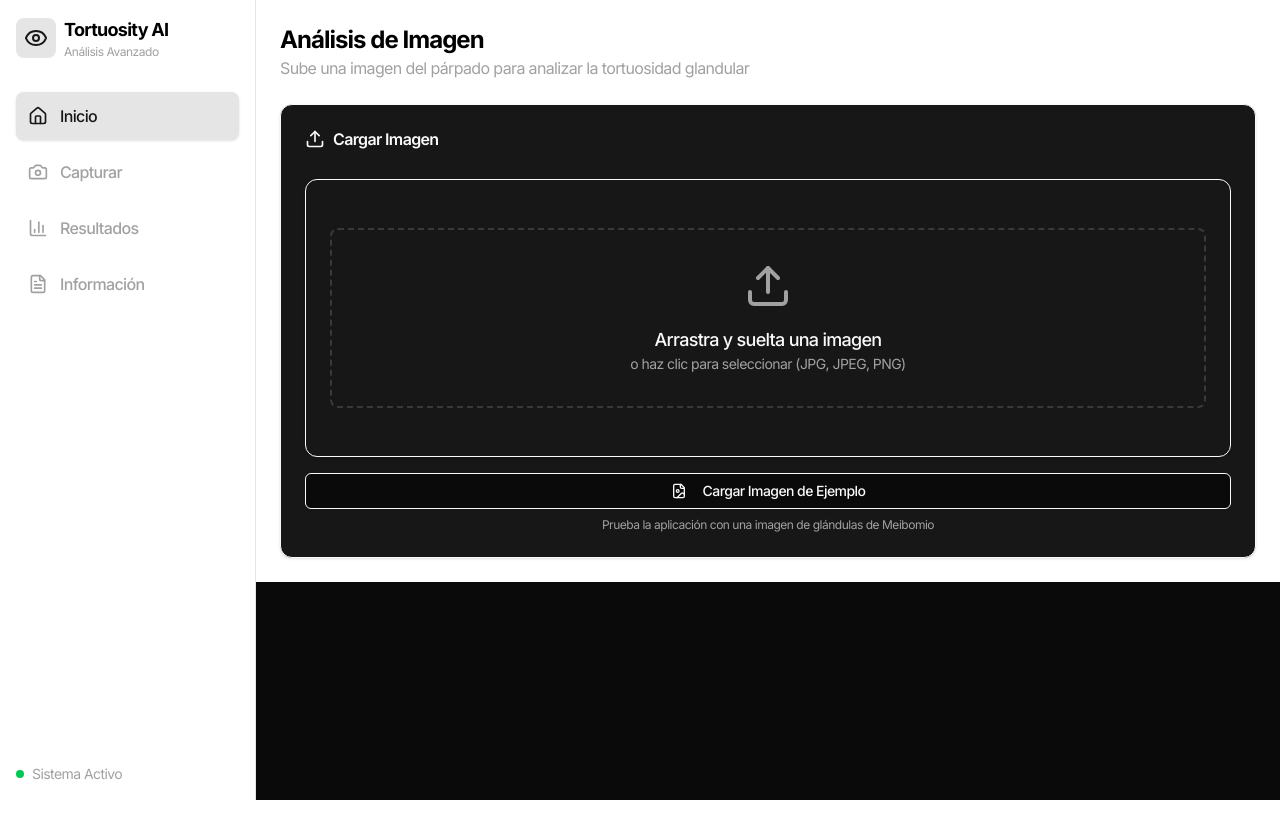
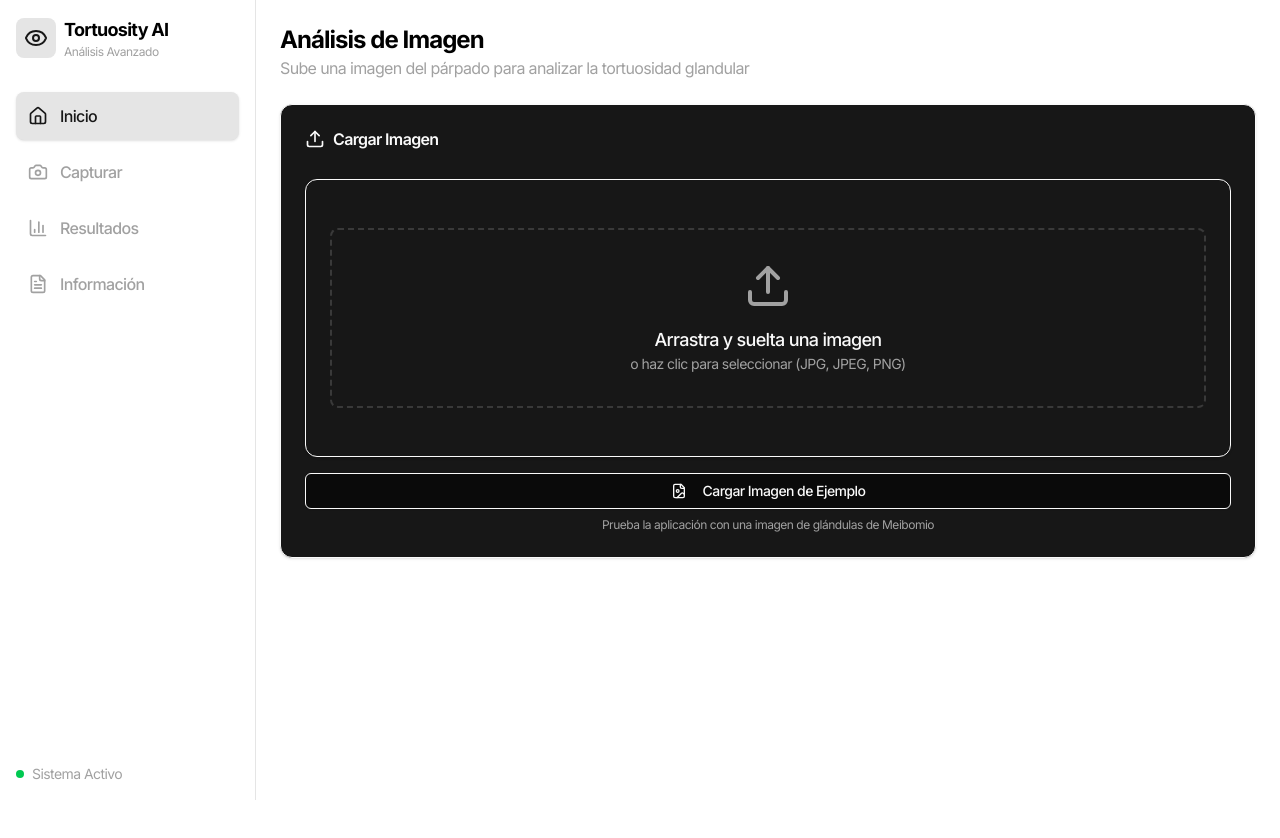
Before and after one commit to juliodiaz0209/TORTUOSITY, a Next.js app in the folder frontend/: page / in a window 1280 px wide. Shown: the top 838 px of the page. Before the commit the page ends 800 px from the top, so only its background shows below. Built offline with nearby package versions, Linux system fonts and the light colour scheme.

Commit message:
fix: just fix the overflow-visible

```diff
--- a/frontend/src/app/globals.css
+++ b/frontend/src/app/globals.css
@@ -54,6 +54,19 @@
   letter-spacing: -0.04em;
 }
 
+/* Ensure body and html have proper background */
+html, body {
+  background-color: oklch(1 0 0);
+  min-height: 100vh;
+}
+
+/* Dark mode backgrounds */
+@media (prefers-color-scheme: dark) {
+  html, body {
+    background-color: oklch(0.145 0 0);
+  }
+}
+
 /* Custom scrollbar */
 .custom-scrollbar::-webkit-scrollbar {
   width: 6px;
@@ -104,6 +117,44 @@
 
 .dashboard-content {
   background-color: oklch(1 0 0);
+  width: calc(100vw - 16rem); /* 16rem = 64 (ml-64) */
+  max-width: 100%;
+}
+
+/* Ensure no black spaces at bottom */
+.dashboard-content > div {
+  background-color: inherit;
+}
+
+/* Fix for content sections */
+.animate-fade-in {
+  background-color: inherit;
+  min-height: 100%;
+}
+
+/* Ensure full width coverage */
+.dashboard-content {
+  overflow: visible !important;
+}
+
+/* Fix for right edge black strip */
+.dashboard-content > * {
+  width: 100%;
+  max-width: 100%;
+}
+
+/* Fix for duplicate scrollbars */
+.dashboard-content .tabs {
+  overflow: visible !important;
+}
+
+.dashboard-content .tabs-content {
+  overflow: visible !important;
+}
+
+/* Ensure no internal scrolling in tabs */
+[data-radix-tabs-content] {
+  overflow: visible !important;
 }
 
 /* Animation keyframes */
--- a/frontend/src/app/page.tsx
+++ b/frontend/src/app/page.tsx
@@ -283,7 +283,7 @@ export default function DashboardPage() {
   );
 
   return (
-    <div className="min-h-screen bg-background">
+    <div className="min-h-screen bg-background flex w-full">
       {/* Sidebar */}
       <div className="fixed left-0 top-0 h-full w-64 dashboard-sidebar p-4">
         <div className="flex flex-col h-full">
@@ -337,7 +337,7 @@ export default function DashboardPage() {
       </div>
 
       {/* Main Content */}
-      <div className="ml-64 p-6 dashboard-content">
+      <div className="ml-64 p-6 dashboard-content min-h-screen bg-background w-full">
         {/* Header */}
         <div className="mb-6">
           <h2 className="text-2xl font-bold">
@@ -356,7 +356,7 @@ export default function DashboardPage() {
 
         {/* Content */}
         {activeTab === 'upload' && (
-          <div className="space-y-6 animate-fade-in">
+          <div className="space-y-6 animate-fade-in bg-background">
             {/* Upload Zone */}
             <Card>
               <CardHeader>
@@ -502,13 +502,13 @@ export default function DashboardPage() {
         )}
 
         {activeTab === 'capture' && (
-          <div className="animate-fade-in">
+          <div className="animate-fade-in bg-background">
             <PhotoManager onPhotoSelect={handleCapturedPhotoSelect} />
           </div>
         )}
 
         {activeTab === 'results' && (
-          <div className="animate-fade-in">
+          <div className="animate-fade-in bg-background">
             {results ? (
               <ResultsDisplay
                 data={results.data}
@@ -537,7 +537,7 @@ export default function DashboardPage() {
         )}
 
         {activeTab === 'info' && (
-          <div className="space-y-6 animate-fade-in">
+          <div className="space-y-6 animate-fade-in bg-background">
             {/* Methodology */}
             <Card>
           <CardHeader>
--- a/frontend/src/components/camera-capture.tsx
+++ b/frontend/src/components/camera-capture.tsx
@@ -229,7 +229,7 @@ export function CameraCapture({ onPhotoCapture }: CameraCaptureProps) {
   }, [availableDevices, selectedDeviceId]);
 
   return (
-    <div className="space-y-4">
+    <div className="space-y-4 overflow-visible">
       {/* Camera Controls */}
       <Card>
         <CardHeader>
@@ -238,7 +238,7 @@ export function CameraCapture({ onPhotoCapture }: CameraCaptureProps) {
             Captura de Imagen IR - Módulo Especializado
           </CardTitle>
         </CardHeader>
-        <CardContent className="space-y-4">
+        <CardContent className="space-y-4 overflow-visible">
           {/* Device Selection */}
           <div className="flex flex-col gap-2">
             <label className="text-sm font-medium">Seleccionar Módulo IR:</label>
--- a/frontend/src/components/photo-manager.tsx
+++ b/frontend/src/components/photo-manager.tsx
@@ -134,8 +134,8 @@ export function PhotoManager({ onPhotoSelect }: PhotoManagerProps) {
   }, [loadPhotos]);
 
   return (
-    <div className="space-y-6">
-      <Tabs defaultValue="capture" className="w-full">
+    <div className="space-y-6 overflow-visible">
+      <Tabs defaultValue="capture" className="w-full overflow-visible">
         <TabsList className="grid w-full grid-cols-2">
           <TabsTrigger value="capture" className="flex items-center gap-2">
             <Camera className="h-4 w-4" />
@@ -147,11 +147,11 @@ export function PhotoManager({ onPhotoSelect }: PhotoManagerProps) {
           </TabsTrigger>
         </TabsList>
 
-        <TabsContent value="capture" className="space-y-4">
+        <TabsContent value="capture" className="space-y-4 overflow-visible">
           <CameraCapture onPhotoCapture={handlePhotoCapture} />
         </TabsContent>
 
-        <TabsContent value="gallery" className="space-y-4">
+        <TabsContent value="gallery" className="space-y-4 overflow-visible">
           {/* Gallery Header */}
           <Card>
             <CardHeader>
@@ -202,7 +202,10 @@ export function PhotoManager({ onPhotoSelect }: PhotoManagerProps) {
                   <p className="text-muted-foreground mb-4">
                     Captura algunas fotos usando la pestaña "Capturar"
                   </p>
-                  <Button onClick={() => document.querySelector('[value="capture"]')?.click()}>
+                  <Button onClick={() => {
+                    const captureTab = document.querySelector('[value="capture"]') as HTMLButtonElement;
+                    if (captureTab) captureTab.click();
+                  }}>
                     <Camera className="mr-2 h-4 w-4" />
                     Ir a Capturar
                   </Button>
```
